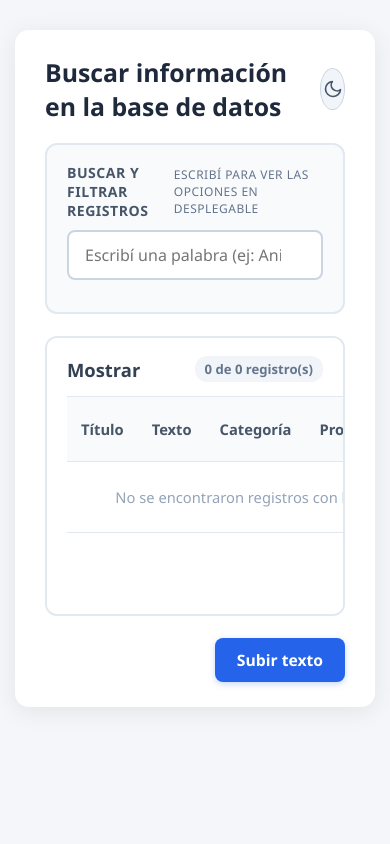
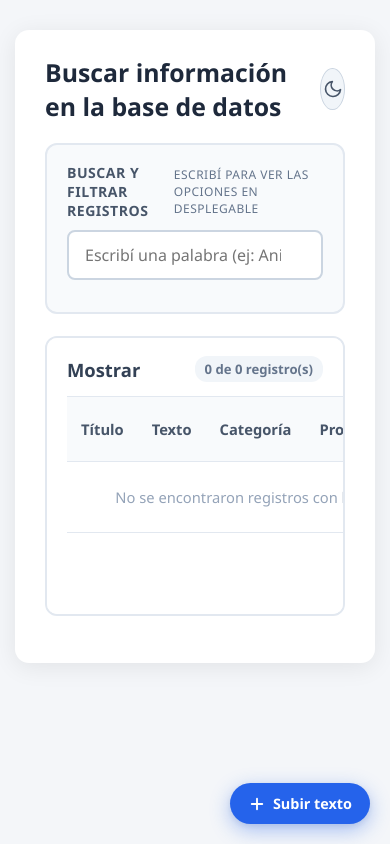
Before and after one commit to No-Country-simulation/G9-LATAM-TEAM-52, a Spring Boot app: page / in a window 390 px wide. Run offline with Spring Boot 4, Linux system fonts and the light colour scheme; data that the repository does not hold is empty.

Commit message:
Se modifico el boton de subir contenido
Se cambio la forma en la que el boton se situa dentro de la pantalla, se lo separo de la seccion donde se muestran los contenidos de la base de datos para que ahora sea independiente y aparezca como boton flotante, de esta forma acompañando al usuario.

```diff
--- a/src/main/resources/static/index.html
+++ b/src/main/resources/static/index.html
@@ -16,7 +16,7 @@
         body {
             background-color: #f4f6f9;
             color: #333;
-            padding: 30px 15px;
+            padding: 30px 15px 95px 15px;
             display: flex;
             justify-content: center;
         }
@@ -380,6 +380,57 @@
             background-color: #64748b;
         }
 
+        /* Boton Flotante Subir Texto */
+        .floating-btn {
+            position: fixed;
+            bottom: 28px;
+            right: 28px;
+            z-index: 990;
+            display: inline-flex;
+            align-items: center;
+            gap: 9px;
+            padding: 13px 22px;
+            background-color: #2563eb;
+            color: #ffffff;
+            font-size: 0.96rem;
+            font-weight: 600;
+            border: none;
+            border-radius: 50px;
+            cursor: pointer;
+            box-shadow: 0 6px 20px rgba(37, 99, 235, 0.38), 0 2px 6px rgba(0, 0, 0, 0.08);
+            transition: all 0.22s cubic-bezier(0.4, 0, 0.2, 1);
+            user-select: none;
+        }
+
+        .floating-btn svg {
+            transition: transform 0.22s ease;
+        }
+
+        .floating-btn:hover {
+            background-color: #1d4ed8;
+            transform: translateY(-2px) scale(1.02);
+            box-shadow: 0 10px 25px rgba(37, 99, 235, 0.48), 0 4px 10px rgba(0, 0, 0, 0.12);
+        }
+
+        .floating-btn:hover svg {
+            transform: rotate(90deg);
+        }
+
+        .floating-btn:active {
+            transform: translateY(0) scale(0.98);
+            box-shadow: 0 4px 12px rgba(37, 99, 235, 0.3);
+        }
+
+        @media (max-width: 640px) {
+            .floating-btn {
+                bottom: 20px;
+                right: 20px;
+                padding: 11px 18px;
+                font-size: 0.9rem;
+                gap: 7px;
+            }
+        }
+
         /* Modales */
         .modal-overlay {
             position: fixed;
@@ -722,6 +773,18 @@
         body.dark-mode .error-technical-line {
             color: #fca5a5;
         }
+
+        body.dark-mode .floating-btn {
+            background-color: #3b82f6;
+            color: #ffffff;
+            box-shadow: 0 6px 24px rgba(59, 130, 246, 0.45), 0 2px 6px rgba(0, 0, 0, 0.3);
+            border: 1px solid rgba(255, 255, 255, 0.12);
+        }
+
+        body.dark-mode .floating-btn:hover {
+            background-color: #2563eb;
+            box-shadow: 0 10px 28px rgba(59, 130, 246, 0.6), 0 4px 12px rgba(0, 0, 0, 0.4);
+        }
     </style>
 </head>
 <body>
@@ -792,10 +855,16 @@
             </table>
         </div>
 
-        <div class="actions-bar">
-            <button class="btn btn-primary" onclick="abrirModal()">Subir texto</button>
-        </div>
     </div>
+
+    <!-- Botón Flotante para Subir Texto -->
+    <button class="floating-btn" id="btnSubirFlotante" onclick="abrirModal()" title="Subir nuevo texto para clasificar">
+        <svg width="18" height="18" viewBox="0 0 24 24" fill="none" stroke="currentColor" stroke-width="2.5" stroke-linecap="round" stroke-linejoin="round">
+            <line x1="12" y1="5" x2="12" y2="19"></line>
+            <line x1="5" y1="12" x2="19" y2="12"></line>
+        </svg>
+        <span>Subir texto</span>
+    </button>
 
     <!-- MODAL 1: SUBIR TEXTO Y CLASIFICAR -->
     <div class="modal-overlay" id="modalOverlay">
```
Also changed, not shown: src/main/resources/static/css/styles.css (+51 -0 lines).
